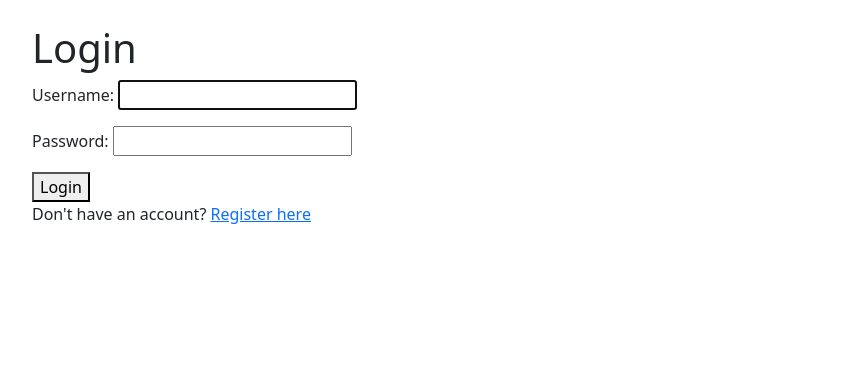
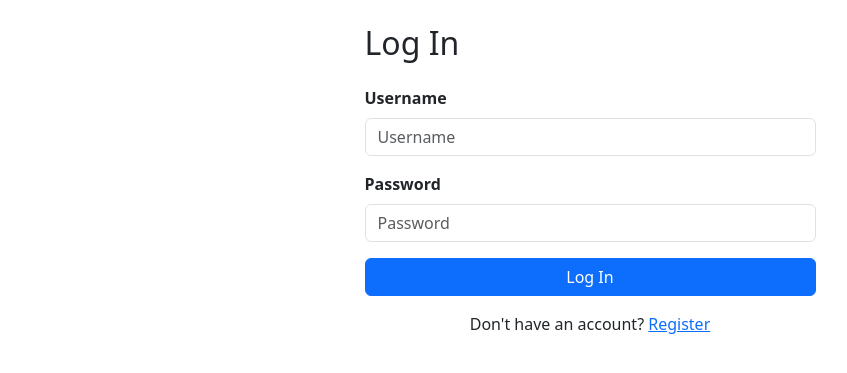
Before and after one commit to LAVACHE123/Helping-Hands, a Django app: page /login/ in a window 1280 px wide. Shown: the part 56-429 px from the top of the page, without its empty margins (50-897 px from the left). Run offline with Django 5.2, Linux system fonts and the light colour scheme.

Commit message:
Update login view and templates

```diff
--- a/project/helply/templates/accounts/login.html
+++ b/project/helply/templates/accounts/login.html
@@ -1,15 +1,27 @@
 {% extends 'base.html' %}
 
-{% block title %}Login - Helping Hands{% endblock %}
-
 {% block content %}
-    <h1>Login</h1>
-
-    <form method="post">
-        {% csrf_token %}
-        {{ form.as_p }}
-        <button type="submit">Login</button>
-    </form>
-
-    <p>Don't have an account? <a href="{% url 'register' %}">Register here</a></p>
+<div class="row justify-content-center">
+    <div class="col-md-5">
+        <h2 class="mb-4">Log In</h2>
+        {% if error %}
+            <div class="alert alert-danger">{{ error }}</div>
+        {% endif %}
+        <form method="post">
+            {% csrf_token %}
+            <div class="mb-3">
+                <label class="form-label fw-semibold">Username</label>
+                <input type="text" name="username" value="{{ username }}"
+                       placeholder="Username" class="form-control">
+            </div>
+            <div class="mb-3">
+                <label class="form-label fw-semibold">Password</label>
+                <input type="password" name="password"
+                       placeholder="Password" class="form-control">
+            </div>
+            <button type="submit" class="btn btn-primary w-100">Log In</button>
+        </form>
+        <p class="mt-3 text-center">Don't have an account? <a href="{% url 'register' %}">Register</a></p>
+    </div>
+</div>
 {% endblock %}
--- a/project/helply/views.py
+++ b/project/helply/views.py
@@ -8,6 +8,7 @@ from django.contrib import messages
 from .forms import RegisterForm, JobForm, MessageForm
 from django.contrib.auth.decorators import login_required
 from .models import Job, Category, Message
+
 
 
 def home_view(request):
@@ -28,28 +29,28 @@ def register_view(request):
         form = RegisterForm()
     return render(request, 'accounts/register.html', {'form': form})
 
-
 def login_view(request):
     if request.user.is_authenticated:
         return redirect('home')
+    error = None
+    username = ''
     if request.method == 'POST':
-        form = AuthenticationForm(data=request.POST)
-        if form.is_valid():
-            user = form.get_user()
+        username = request.POST.get('username')
+        password = request.POST.get('password')
+        user = authenticate(request, username=username, password=password)
+        if user is not None:
             login(request, user)
-            messages.success(request, f'Welcome back, {user.first_name}!')
-            return redirect('home')
+            return redirect(request.GET.get('next', 'home'))
         else:
-            messages.error(request, 'Invalid username or password.')
-    else:
-        form = AuthenticationForm()
-    return render(request, 'accounts/login.html', {'form': form})
-
+            error = 'Invalid username or password.'
+    return render(request, 'accounts/login.html', {
+        'error': error,
+        'username': username,
+    })
 
 def logout_view(request):
     logout(request)
-    messages.info(request, 'You have been logged out.')
-    return redirect('login')
+    return redirect("login")
 
 def job_list_view(request):
     jobs = Job.objects.filter(status='open')
```
